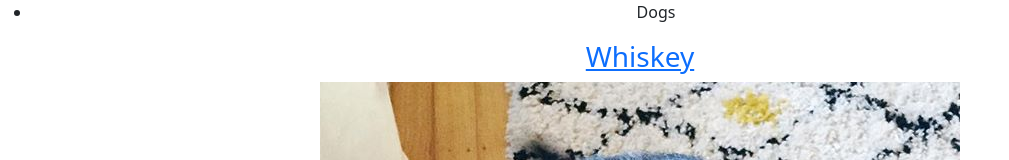
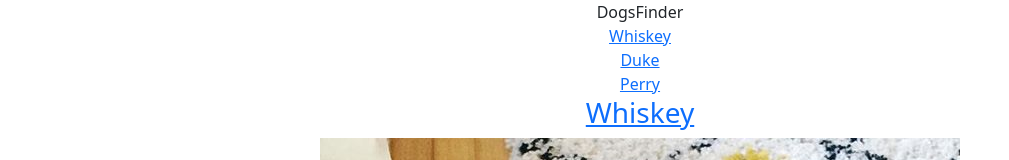
Before and after one commit to rxperez12/react-router-dogfinder, a React (Vite) app in the folder dogfinder/: page /dogs in a window 1280 px wide. Shown: the top 160 px of the page, without its empty margins (0-1009 px from the left). Built offline with nearby package versions, Linux system fonts and the light colour scheme; data requests are answered from the project's data file.

Commit message:
Finished basic functionality

```diff
--- a/dogfinder/src/App.jsx
+++ b/dogfinder/src/App.jsx
@@ -14,7 +14,7 @@ import "./App.css";
  * App -> { Nav, Routes}
  */
 function App() {
-  const [dogs, setDogs] = useState('');
+  const [dogs, setDogs] = useState("");
 
   /** Get dogs from API and set them in state */
   async function getDogs() {
@@ -28,7 +28,7 @@ function App() {
     return <div></div>;
   }
 
-  const dogNames = dogs.map(dog => dog.name);
+  const dogNames = dogs.map((dog) => dog.name);
   return (
     <div className="App">
       <BrowserRouter>
--- a/dogfinder/src/DogList.jsx
+++ b/dogfinder/src/DogList.jsx
@@ -10,11 +10,13 @@ import { Link } from "react-router-dom";
  * App -> Routes -> DogList
  */
 function DogList({ dogs }) {
-
   return (
     <div className="DogsList">
       {dogs.map((dog) => (
-        <div key={uuid()}>
+        <div
+          key={uuid()}
+          className="container"
+        >
           <h3>
             <Link to={`/dogs/${dog.name}`}>{dog.name}</Link>
           </h3>
--- a/dogfinder/src/Nav.jsx
+++ b/dogfinder/src/Nav.jsx
@@ -1,15 +1,28 @@
 import React from "react";
 import { Link } from "react-router-dom";
+import { v4 as uuid } from "uuid";
 
-function Nav() {
+/** AppComponent for summary
+ *
+ * Props:
+ * -
+ *
+ * State:
+ * -
+ *
+ * call list
+ */
+function Nav({ dogNames }) {
   return (
-    <ul>
-      <li>
-        {" "}
-        <Link to="/dogs" /> Dogs
-      </li>
-      {/* dog details goes somewhere */}
-    </ul>
+    <div className=" navbar-nav mr-auto">
+      {" "}
+      DogsFinder
+      {dogNames.map((dogName) => (
+        <div key={uuid()}>
+          <Link to={`/dogs/${dogName}`}> {dogName}</Link>
+        </div>
+      ))}
+    </div>
   );
 }
 
--- a/dogfinder/src/RoutesList.jsx
+++ b/dogfinder/src/RoutesList.jsx
@@ -9,19 +9,17 @@ import DogDetails from "./DogDetails.jsx";
  *  State: none
  *
  *  App -> RoutesList - Routes
-*/
+ */
 function RoutesList({ dogs }) {
-
   return (
     <Routes>
       <Route
+        element={<DogDetails dogs={dogs} />} //TODO: bug if doesn't exit
+        path="/dogs/:name"
+      />
+      <Route
         element={<DogList dogs={dogs} />}
         path="/dogs"
-      />
-
-      <Route
-        element={<DogDetails dogs={dogs} />}
-        path="/dogs/:name"
       />
       <Route
         path="*"
```
Also changed, not shown: 1 other file (tests, documents, lock files or other folders).
